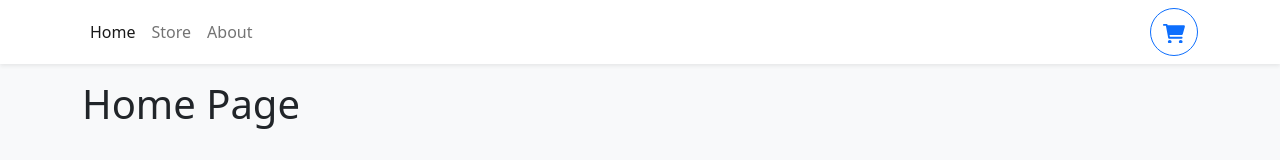
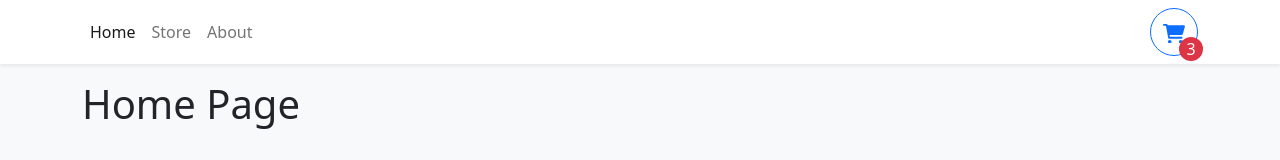
Before and after one commit to gabeno/shoppers-delight, a React (Vite) app: page / in a window 1280 px wide. Shown: the top 160 px of the page. Built offline with nearby package versions, Linux system fonts and the light colour scheme.

Commit message:
add shopping cart items counter

```diff
--- a/src/components/Navbar.tsx
+++ b/src/components/Navbar.tsx
@@ -11,7 +11,7 @@ export function Navbar() {
                     <Nav.Link as={NavLink} to="/about">About</Nav.Link>
                 </Nav>
                 <Button
-                    style={{ width: "3rem", height: "3rem" }}
+                    style={{ width: "3rem", height: "3rem", position: "relative" }}
                     variant="outline-primary"
                     className="rounded-circle"
                 >
@@ -22,6 +22,20 @@ export function Navbar() {
                     >
                         <path d="M96 0C107.5 0 117.4 8.19 119.6 19.51L121.1 32H541.8C562.1 32 578.3 52.25 572.6 72.66L518.6 264.7C514.7 278.5 502.1 288 487.8 288H170.7L179.9 336H488C501.3 336 512 346.7 512 360C512 373.3 501.3 384 488 384H159.1C148.5 384 138.6 375.8 136.4 364.5L76.14 48H24C10.75 48 0 37.25 0 24C0 10.75 10.75 0 24 0H96zM128 464C128 437.5 149.5 416 176 416C202.5 416 224 437.5 224 464C224 490.5 202.5 512 176 512C149.5 512 128 490.5 128 464zM512 464C512 490.5 490.5 512 464 512C437.5 512 416 490.5 416 464C416 437.5 437.5 416 464 416C490.5 416 512 437.5 512 464z" />
                     </svg>
+                    <div
+                        className="bg-danger rounded-circle d-flex justify-content-center align-items-center"
+                        style={{
+                            color: "white",
+                            width: "1.5rem",
+                            height: "1.5rem",
+                            position: "absolute",
+                            bottom: 0,
+                            right: 0,
+                            transform: "translate(25%, 25%)"
+                        }}
+                    >
+                        3
+                    </div>
                 </Button>
             </Container>
         </NavbarBs>
```
